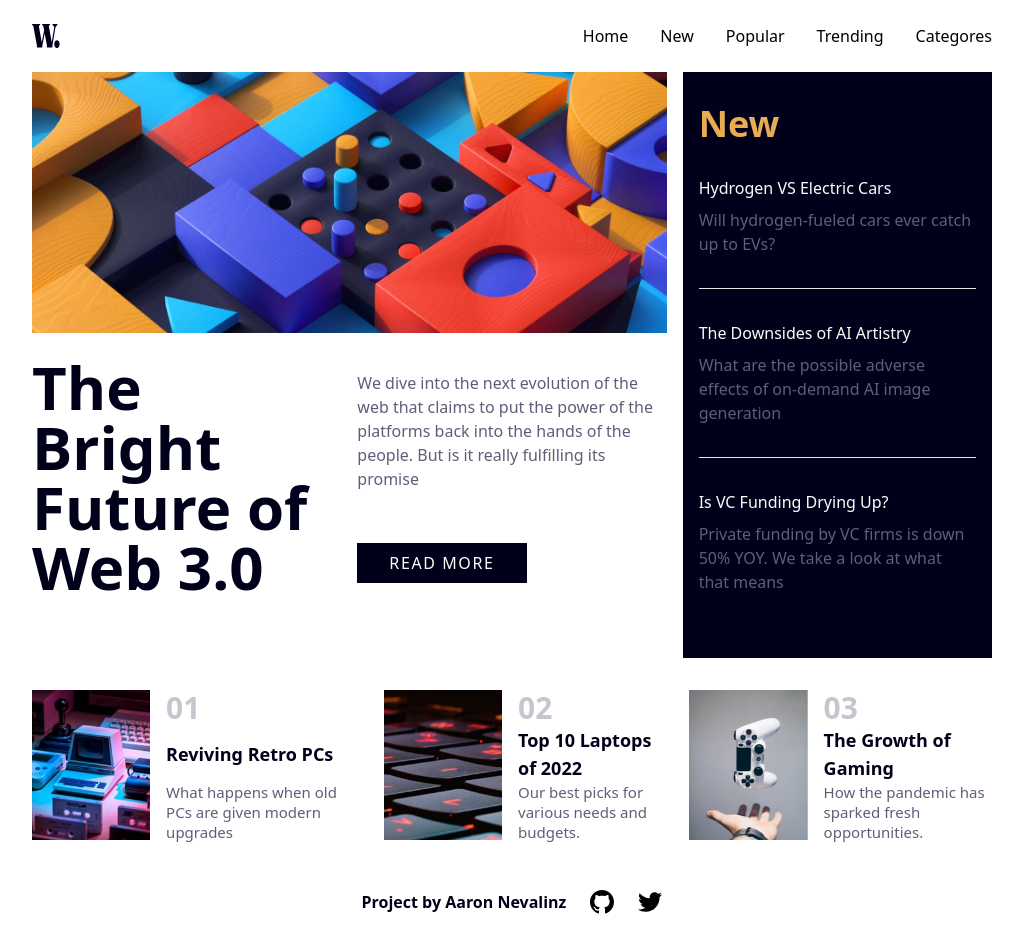
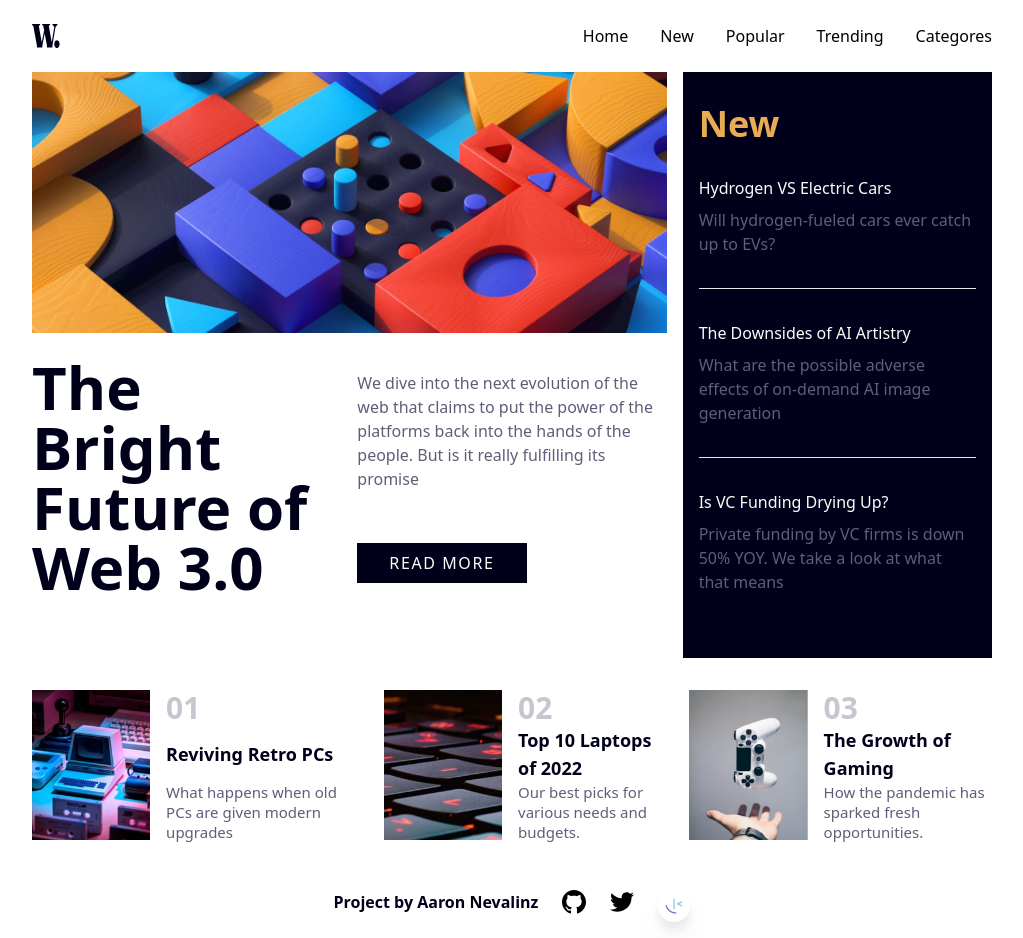
Before and after one commit to AaronNevalinz/news-homepage-main, a website: page public/index.html in a window 1280 px wide. Shown: the whole page, without its empty margins (128-1151 px from the left). Drawn offline with Linux system fonts and the light colour scheme.

Commit message:
modified footer

```diff
--- a/public/index.html
+++ b/public/index.html
@@ -128,6 +128,9 @@
         <a href="https://twitter.com/AaronNevalinz" target="_blank">
             <svg xmlns="http://www.w3.org/2000/svg" width="24" height="24" viewBox="0 0 24 24"><path d="M24 4.557c-.883.392-1.832.656-2.828.775 1.017-.609 1.798-1.574 2.165-2.724-.951.564-2.005.974-3.127 1.195-.897-.957-2.178-1.555-3.594-1.555-3.179 0-5.515 2.966-4.797 6.045-4.091-.205-7.719-2.165-10.148-5.144-1.29 2.213-.669 5.108 1.523 6.574-.806-.026-1.566-.247-2.229-.616-.054 2.281 1.581 4.415 3.949 4.89-.693.188-1.452.232-2.224.084.626 1.956 2.444 3.379 4.6 3.419-2.07 1.623-4.678 2.348-7.29 2.04 2.179 1.397 4.768 2.212 7.548 2.212 9.142 0 14.307-7.721 13.995-14.646.962-.695 1.797-1.562 2.457-2.549z"/></svg>
         </a>
+        <a href="https://www.frontendmentor.io/profile/AaronNevalinz" target="_blank">
+            <img class="drop-shadow-xl" src="./assets/images/favicon-32x32.png" alt="">
+        </a>
     </footer>
 
     <!--js scripts  -->
```
Also changed, not shown: public/styles.css.
